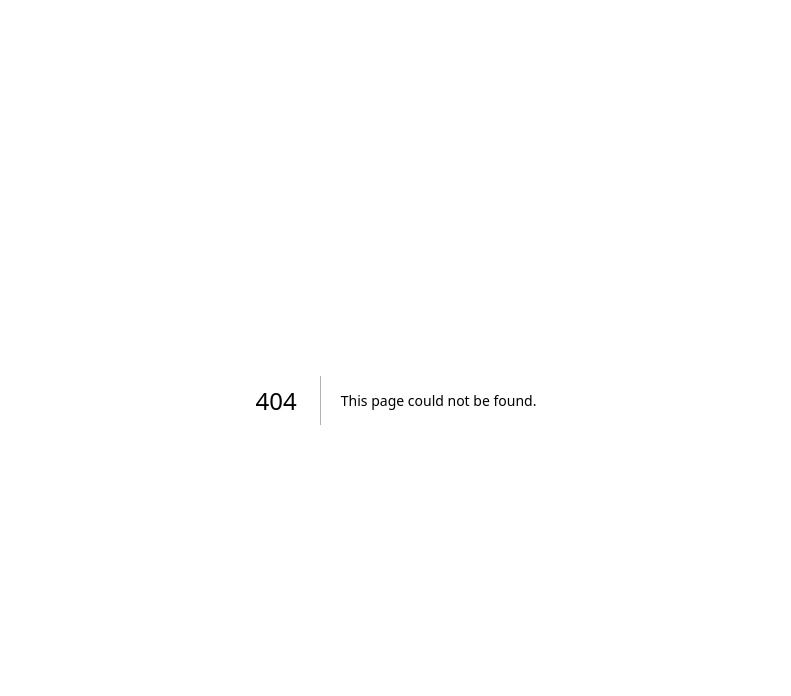
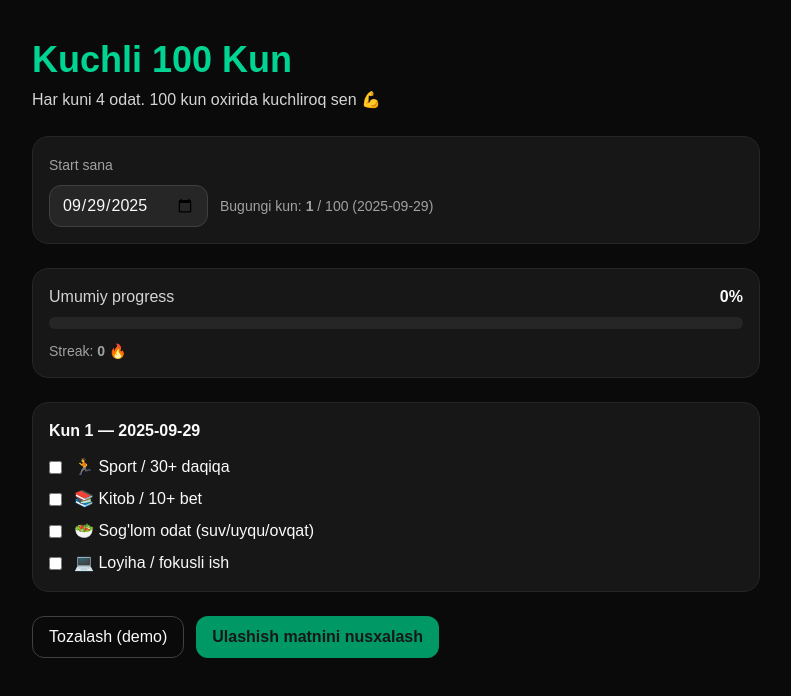
Before and after one commit to umaralikenjayev2/kuchlilar-web, a Next.js app: page /kuchli-100 in a window 1280 px wide. Before the commit this address had no page. Shown: the top 696 px of the page, without its empty margins (244-1035 px from the left). Built offline with nearby package versions, Linux system fonts and the light colour scheme.

Commit message:
First commit - Kuchlilar web

```diff
--- /dev/null
+++ b/app/kuchli-100/page.tsx
@@ -0,0 +1,177 @@
+"use client";
+
+import { useEffect, useMemo, useState } from "react";
+
+const CHALLENGE_DAYS = 100;
+const CHECKS = [
+  { key: "sport", label: "🏃 Sport / 30+ daqiqa" },
+  { key: "book", label: "📚 Kitob / 10+ bet" },
+  { key: "health", label: "🥗 Sog'lom odat (suv/uyqu/ovqat)" },
+  { key: "project", label: "💻 Loyiha / fokusli ish" },
+] as const;
+
+type DayLog = Partial<Record<(typeof CHECKS)[number]["key"], boolean>>;
+type DaysState = Record<number, DayLog>;
+
+const todayISO = () => new Date().toISOString().slice(0, 10);
+
+export default function Kuchli100Page() {
+  const [startDate, setStartDate] = useState<string>(() => {
+    if (typeof window === "undefined") return todayISO();
+    return localStorage.getItem("k100_start") || todayISO();
+  });
+
+  const [days, setDays] = useState<DaysState>(() => {
+    if (typeof window === "undefined") return {};
+    try {
+      return JSON.parse(localStorage.getItem("k100_days") || "{}");
+    } catch {
+      return {};
+    }
+  });
+
+  // bugungi kun indeksi (0..99)
+  const dayIndex = useMemo(() => {
+    const s = new Date(startDate + "T00:00:00");
+    const diff = Math.floor((Date.now() - s.getTime()) / (1000 * 60 * 60 * 24));
+    return Math.max(0, Math.min(CHALLENGE_DAYS - 1, diff));
+  }, [startDate]);
+
+  // foiz progress
+  const progress = useMemo(() => {
+    const done = Object.keys(days).filter((k) =>
+      CHECKS.every((c) => days[+k]?.[c.key])
+    ).length;
+    return Math.round((done / CHALLENGE_DAYS) * 100);
+  }, [days]);
+
+  // streak (ketma-ket to‘liq kunlar)
+  const streak = useMemo(() => {
+    let s = 0;
+    for (let i = dayIndex; i >= 0; i--) {
+      const full = CHECKS.every((c) => days[i]?.[c.key]);
+      if (full) s++;
+      else break;
+    }
+    return s;
+  }, [days, dayIndex]);
+
+  // persist
+  useEffect(() => {
+    if (typeof window !== "undefined") {
+      localStorage.setItem("k100_start", startDate);
+    }
+  }, [startDate]);
+  useEffect(() => {
+    if (typeof window !== "undefined") {
+      localStorage.setItem("k100_days", JSON.stringify(days));
+    }
+  }, [days]);
+
+  // toggle checker
+  const toggle = (key: (typeof CHECKS)[number]["key"]) => {
+    setDays((prev) => ({
+      ...prev,
+      [dayIndex]: { ...prev[dayIndex], [key]: !prev[dayIndex]?.[key] },
+    }));
+  };
+
+  // bugungi sana ko‘rinishi
+  const currentDate = useMemo(() => {
+    const d = new Date(startDate + "T00:00:00");
+    d.setDate(d.getDate() + dayIndex);
+    return d.toISOString().slice(0, 10);
+  }, [startDate, dayIndex]);
+
+  return (
+    <div className="min-h-screen bg-neutral-950 text-neutral-50">
+      <div className="max-w-3xl mx-auto px-5 py-10">
+        <h1 className="text-4xl font-bold text-emerald-400">Kuchli 100 Kun</h1>
+        <p className="mt-2 text-neutral-300">
+          Har kuni 4 odat. 100 kun oxirida kuchliroq sen 💪
+        </p>
+
+        {/* Start sana */}
+        <div className="mt-6 rounded-2xl border border-neutral-800 bg-neutral-900 p-4">
+          <label className="text-sm text-neutral-400">Start sana</label>
+          <div className="mt-2 flex gap-3 items-center">
+            <input
+              type="date"
+              value={startDate}
+              onChange={(e) => setStartDate(e.target.value)}
+              className="rounded-xl bg-neutral-800 border border-neutral-700 px-3 py-2"
+            />
+            <span className="text-sm text-neutral-400">
+              Bugungi kun: <b>{dayIndex + 1}</b> / {CHALLENGE_DAYS} ({currentDate})
+            </span>
+          </div>
+        </div>
+
+        {/* Progress */}
+        <div className="mt-6 rounded-2xl border border-neutral-800 bg-neutral-900 p-4">
+          <div className="flex items-center justify-between">
+            <div className="text-neutral-300">Umumiy progress</div>
+            <div className="font-semibold">{progress}%</div>
+          </div>
+          <div className="h-3 w-full bg-neutral-800 rounded-full mt-2 overflow-hidden">
+            <div
+              className="h-3 bg-emerald-500"
+              style={{ width: `${progress}%` }}
+            />
+          </div>
+          <div className="mt-3 text-sm text-neutral-400">
+            Streak: <b>{streak}</b> 🔥
+          </div>
+        </div>
+
+        {/* Bugungi checklist */}
+        <div className="mt-6 rounded-2xl border border-neutral-800 bg-neutral-900 p-4">
+          <div className="font-semibold mb-3">
+            Kun {dayIndex + 1} — {currentDate}
+          </div>
+          <div className="space-y-2">
+            {CHECKS.map((c) => (
+              <label
+                key={c.key}
+                className="flex items-center gap-3 cursor-pointer"
+              >
+                <input
+                  type="checkbox"
+                  checked={!!days[dayIndex]?.[c.key]}
+                  onChange={() => toggle(c.key)}
+                />
+                <span>{c.label}</span>
+              </label>
+            ))}
+          </div>
+        </div>
+
+        {/* Tez amallar */}
+        <div className="mt-6 flex gap-3">
+          <button
+            onClick={() => {
+              if (!confirm("Barchasini tozalaymi?")) return;
+              localStorage.removeItem("k100_days");
+              localStorage.removeItem("k100_start");
+              setDays({});
+              setStartDate(todayISO());
+            }}
+            className="px-4 py-2 rounded-xl border border-neutral-700 hover:bg-neutral-800"
+          >
+            Tozalash (demo)
+          </button>
+          <button
+            onClick={() => {
+              navigator.clipboard
+                .writeText(`#Kuchli100Kunlik — Kun ${dayIndex + 1} ✅`)
+                .then(() => alert("Matn nusxalandi!"));
+            }}
+            className="px-4 py-2 rounded-xl bg-emerald-600 hover:opacity-95 text-neutral-900 font-semibold"
+          >
+            Ulashish matnini nusxalash
+          </button>
+        </div>
+      </div>
+    </div>
+  );
+}
```
Also changed, not shown: package.json (+7 -6 lines), 1 other file (tests, documents, lock files or other folders).
